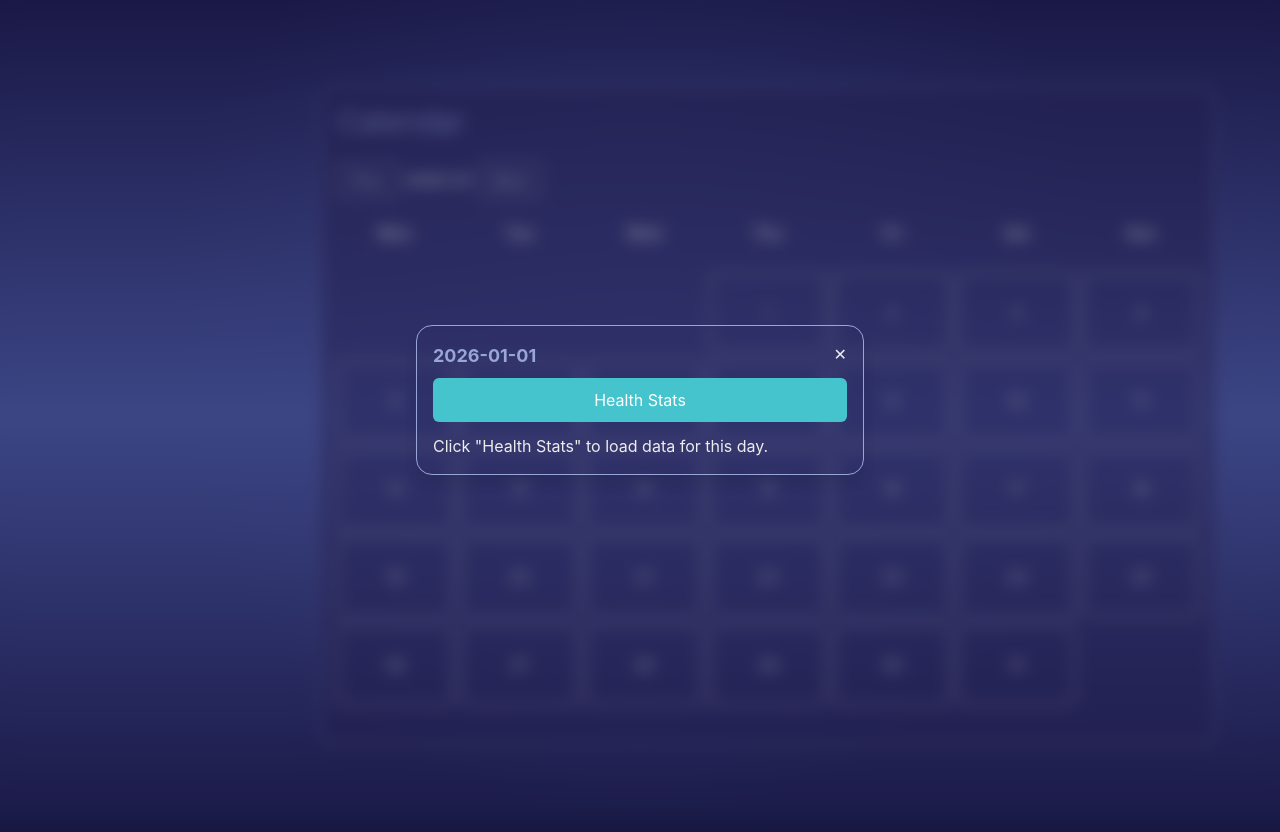
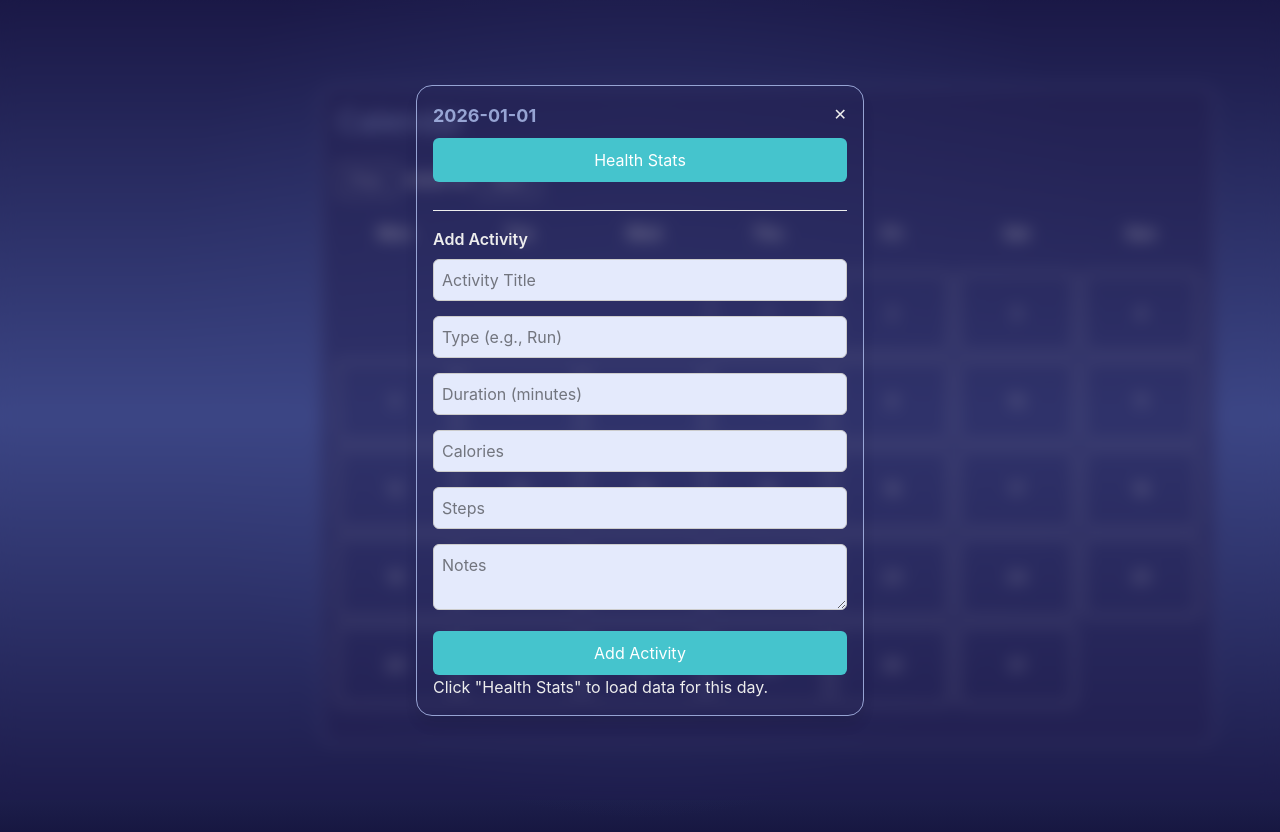
Before and after one commit to valttku/sote2035, a Next.js app in the folder client/: page /calendar in a window 1280 px wide. Both pictures are taken after a click on the button "No health data". Built offline with nearby package versions, Linux system fonts and the light colour scheme; no server answers.

Commit message:
Added green dot to the calender to show activity

```diff
--- a/client/src/app/settings/page.tsx
+++ b/client/src/app/settings/page.tsx
@@ -1,4 +1,3 @@
-
 
 import AppLayout from "../../components/AppLayout";
 import SettingsClient from "../../components/settings/SettingsClient";
--- a/client/src/components/calendar/CalendarClient.tsx
+++ b/client/src/components/calendar/CalendarClient.tsx
@@ -42,6 +42,8 @@ function getDaysOfWeek() {
 export default function CalendarClient() {
   // Current date (memoized)
   const now = useMemo(() => new Date(), []);
+  const [daysWithActivity, setDaysWithActivity] = useState<Set<string>>(new Set());
+
 
   // Calendar state
   const [year, setYear] = useState(now.getFullYear());
@@ -108,21 +110,14 @@ export default function CalendarClient() {
  async function loadHealthStats(date: string) {
   setLoadingDay(true);
   setError(null);
-
   try {
     const res = await fetch(
       `${apiUrl}/api/v1/calendar/health-stats?date=${encodeURIComponent(date)}`,
-        { credentials: "include" },
+      { credentials: "include" }
     );
-
     const json: unknown = await res.json();
-
     if (!res.ok) {
-        const err =
-          typeof json === "object" && json !== null && "error" in json
-            ? String((json as { error?: unknown }).error ?? "")
-            : "";
-        setError(err || "Failed to load health stats");
+      setError("Failed to load health stats");
       setDayStats(null);
       return;
     }
@@ -135,10 +130,13 @@ export default function CalendarClient() {
       "entries" in json &&
       Array.isArray((json as { entries: unknown }).entries)
     ) {
-        setDayStats(json as DayStatsResponse);
-      } else {
-        setError("Unexpected response from server");
-        setDayStats(null);
+      const stats = json as DayStatsResponse;
+      setDayStats(stats);
+
+      // mark day as having activity if any entry is activity_daily
+      if (stats.entries.some((e) => e.kind === "activity_daily")) {
+        setDaysWithActivity((prev) => new Set(prev).add(date));
+      }
     }
   } catch {
     setError("Failed to connect to server");
@@ -251,6 +249,7 @@ export default function CalendarClient() {
             const day = i + 1;
             const date = toYmd(year, month, day);
             const hasData = daysWithData.has(date);
+            const hasActivity: boolean = daysWithActivity.has(date);
 
             return (
               <button
@@ -261,6 +260,11 @@ export default function CalendarClient() {
               >
                 <div className="flex items-center justify-center gap-2">
                   <span className="leading-none">{day}</span>
+
+                {/* --- ADDED: Green dot for activity --- */}
+                  {hasActivity && (
+                    <span className="w-2 h-2 bg-green-500 rounded-full block"></span>
+                  )}
                 </div>
               </button>
             );
@@ -306,6 +310,91 @@ export default function CalendarClient() {
               </button>
             )}
 
+               {/* Add Activity Form */}
+            {!loadingDay && (
+              <div className="mt-4 border-t pt-4">
+                <h3 className="font-semibold mb-2">Add Activity</h3>
+                <form
+                  onSubmit={async (e) => {
+                    e.preventDefault();
+                    const form = e.currentTarget as HTMLFormElement;
+                    const formData = new FormData(form);
+                    const title = formData.get("title") as string;
+                    const type = formData.get("type") as string;
+                    const duration = Number(formData.get("duration") || 0);
+                    const calories = Number(formData.get("calories") || 0);
+                    const steps = Number(formData.get("steps") || 0);
+                    const notes = formData.get("notes") as string;
+
+                    try {
+                      await fetch(`${apiUrl}/api/v1/calendar/activities`, {
+                        method: "POST",
+                        credentials: "include",
+                        headers: { "Content-Type": "application/json" },
+                        body: JSON.stringify({
+                          date: selectedDate,
+                          title,
+                          type,
+                          duration,
+                          calories,
+                          steps,
+                          notes,
+                        }),
+                      });
+                      loadHealthStats(selectedDate); // refresh modal
+                      form.reset();
+                    } catch (err) {
+                      console.error(err);
+                    }
+                  }}
+                  className="space-y-2"
+                >
+                  <input
+                    type="text"
+                    name="title"
+                    placeholder="Activity Title"
+                    required
+                    className="w-full border rounded p-1"
+                  />
+                  <input
+                    type="text"
+                    name="type"
+                    placeholder="Type (e.g., Run)"
+                    className="w-full border rounded p-1"
+                  />
+                  <input
+                    type="number"
+                    name="duration"
+                    placeholder="Duration (minutes)"
+                    className="w-full border rounded p-1"
+                  />
+                  <input
+                    type="number"
+                    name="calories"
+                    placeholder="Calories"
+                    className="w-full border rounded p-1"
+                  />
+                  <input
+                    type="number"
+                    name="steps"
+                    placeholder="Steps"
+                    className="w-full border rounded p-1"
+                  />
+                  <textarea
+                    name="notes"
+                    placeholder="Notes"
+                    className="w-full border rounded p-1"
+                  />
+                  <button
+                    type="submit"
+                    className="button-style-blue w-full"
+                  >
+                    Add Activity
+                  </button>
+                </form>
+              </div>
+            )}
+
             {/* Placeholder text if there's no data */}
             {!loadingDay && !dayStats && !error && (
               <p>Click &quot;Health Stats&quot; to load data for this day.</p>
```
Also changed, not shown: 2 other files (tests, documents, lock files or other folders). Lines whose indentation alone changed are shown as unchanged.
